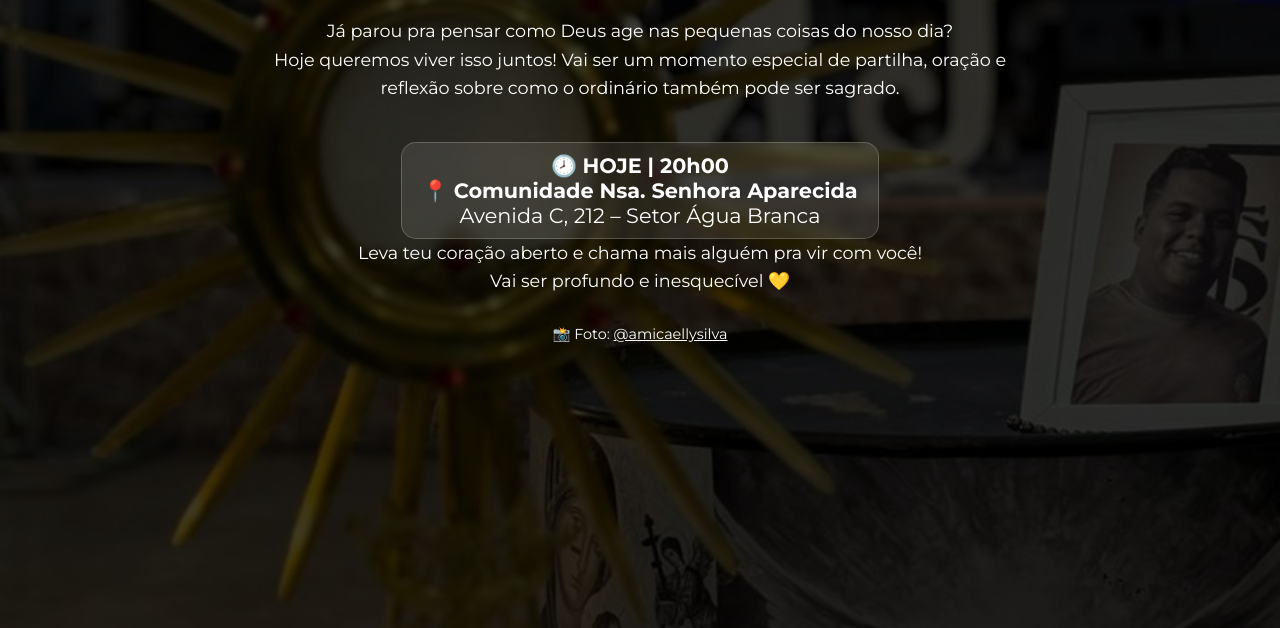
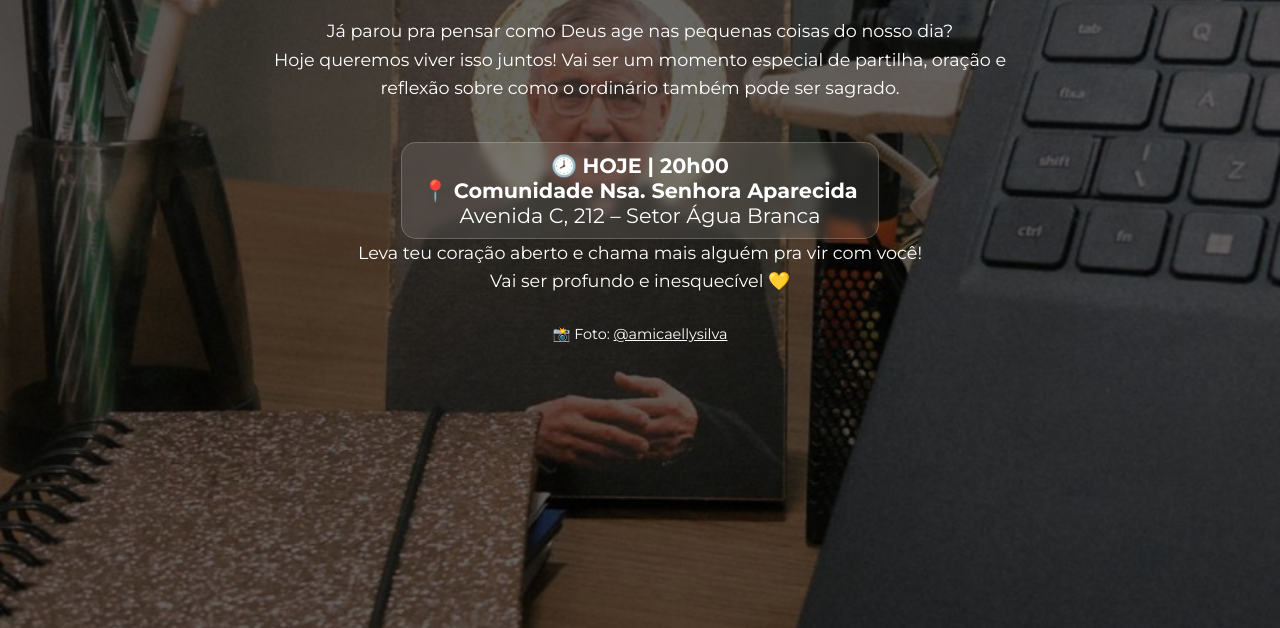
Before and after one commit to MmdsDEV/Adora-o, a plain HTML site: page index.html in a window 1280 px wide. Shown: the part 172-800 px from the top of the page. Drawn offline with Linux system fonts and the light colour scheme.

Commit message:
Update index.html

```diff
--- a/index.html
+++ b/index.html
@@ -16,7 +16,7 @@
     }
 
     body {
-      background: url('img1.jpeg') no-repeat center center fixed;
+      background: url('img1.jpg') no-repeat center center fixed;
       background-size: cover;
       position: relative;
     }
```
